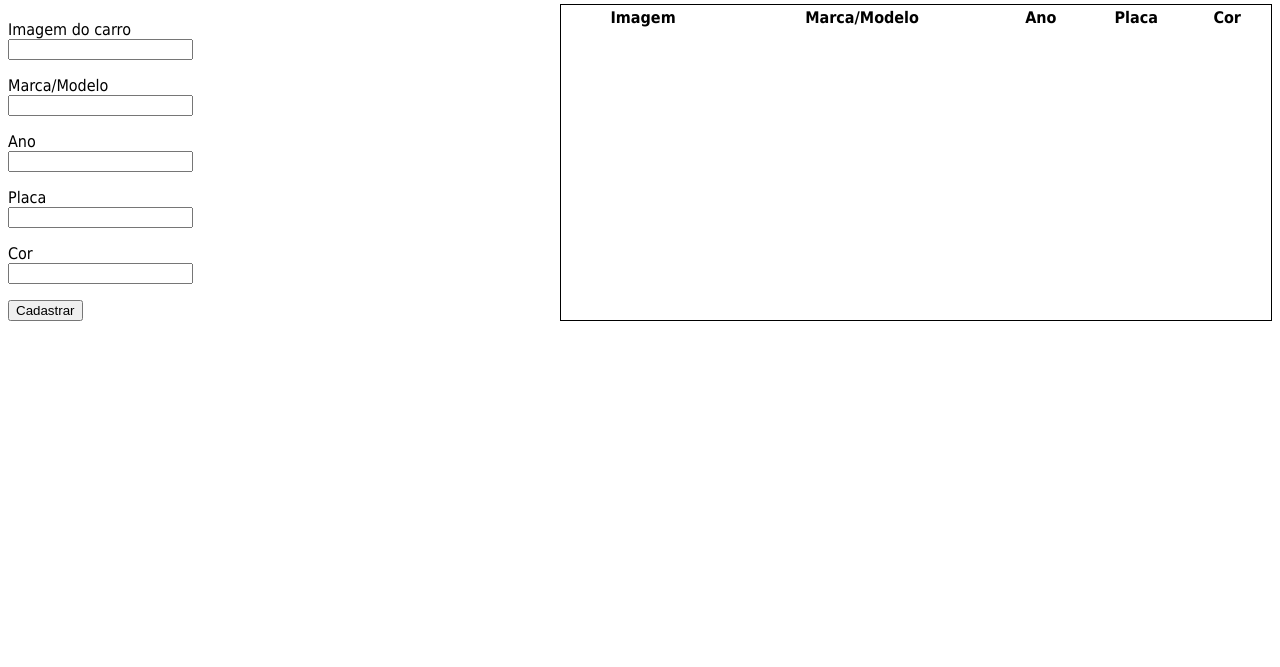
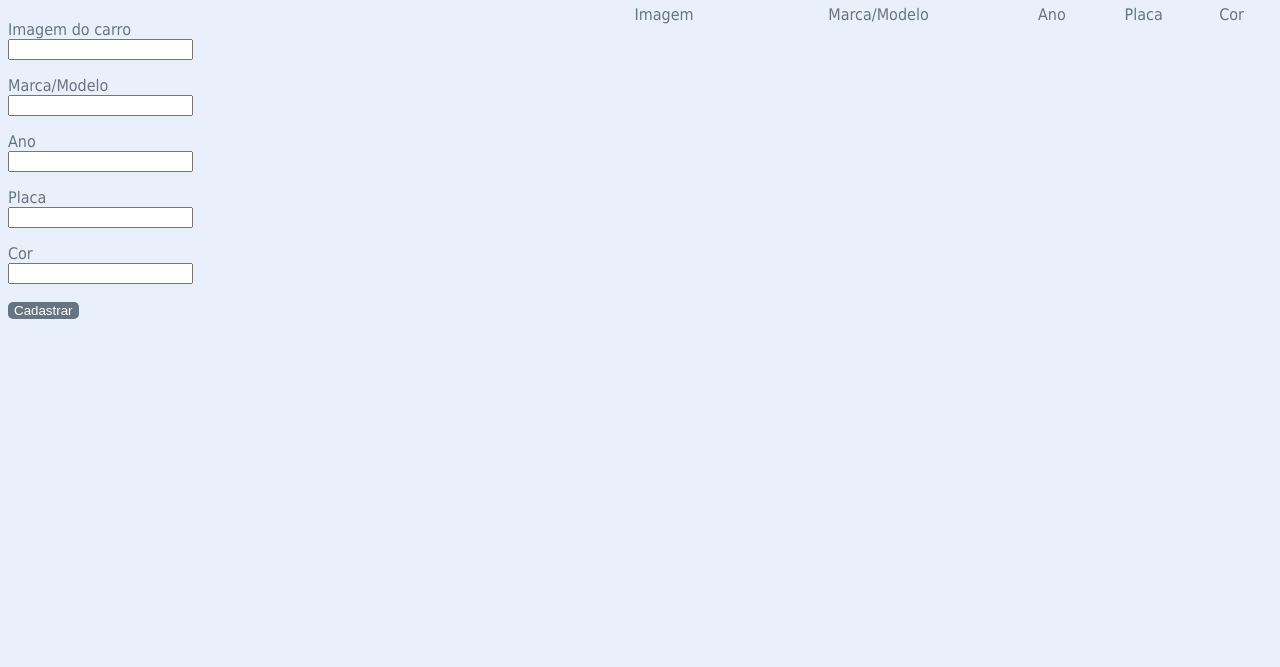
Before and after one commit to daviccardoso/cube-car, a plain HTML site: page index.html in a window 1280 px wide. Shown: the part 133-800 px from the top of the page. Drawn offline with Linux system fonts and the light colour scheme; no server answers.

Commit message:
inclusão de novas regras CSS para cores

```diff
--- a/index.css
+++ b/index.css
@@ -1,5 +1,7 @@
 body {
     font-family: Tahoma, sans-serif;
+    color: #667581;
+    background: rgba(100, 148, 237, 0.137);
 }
 
 .flex-container {
@@ -19,8 +21,20 @@ p {
     width: 150px;
 }
 
+button {
+    background: #667581;
+    color: #fff;
+    border: 0;
+    border-radius: 5px;
+}
+
 table {
-    border: 1px solid #000;
+    border-collapse: collapse;
+}
+
+th {
+    font-weight: normal;
+    flex: 1 0px;
 }
 
 img {
```
